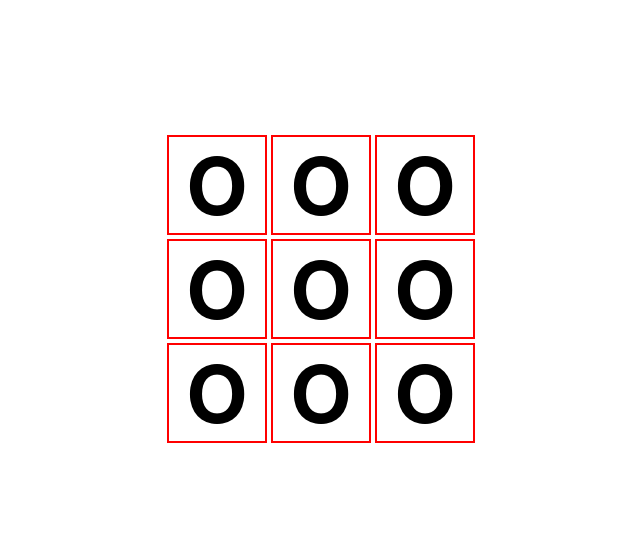
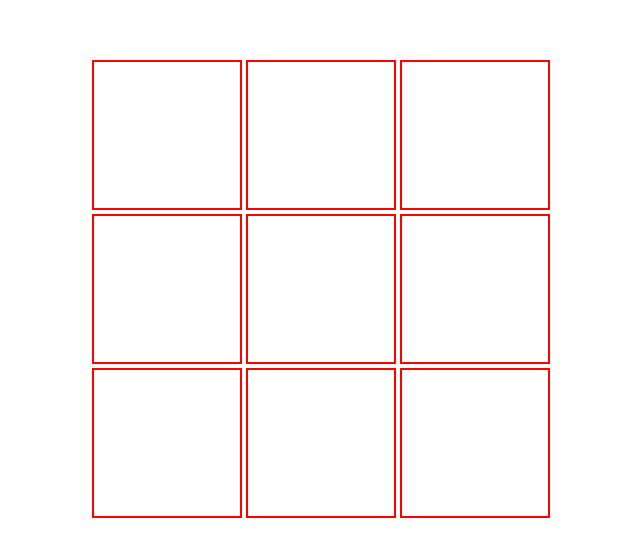
Before and after one commit to Pocuston/ttt, a React (Create React App) app: page / in a window 1280 px wide. Shown: the part 111-668 px from the top of the page, without its empty margins (319-959 px from the left). Built offline with nearby package versions, Linux system fonts and the light colour scheme.

Commit message:
Handle space clicks

```diff
--- a/src/App.tsx
+++ b/src/App.tsx
@@ -1,14 +1,17 @@
 import React, {useState} from "react";
 import "./App.css";
 
-import {createModel} from "./model";
+import {createModel, move} from "./model";
 import Grid from "./Grid";
 
 const App: React.FC = () => {
   const [model, setModel] = useState(createModel());
   return (
     <div className="App">
-      <Grid model={model} />
+      <Grid
+        model={model}
+        onSpaceClick={position => setModel(model => move(model, position))}
+      />
     </div>
   );
 };
--- a/src/Grid.css
+++ b/src/Grid.css
@@ -1,7 +1,7 @@
 .grid {
   display: grid;
-  grid-template-columns: 100px 100px 100px;
-  grid-template-rows: 100px 100px 100px;
+  grid-template-columns: 150px 150px 150px;
+  grid-template-rows: 150px 150px 150px;
   grid-column-gap: 4px;
   grid-row-gap: 4px;
   justify-content: center;
@@ -18,3 +18,8 @@
   font-size: 80px;
   font-weight: bold;
 }
+
+.grid .space:hover {
+  cursor: pointer;
+  background-color: antiquewhite;
+}
--- a/src/Grid.tsx
+++ b/src/Grid.tsx
@@ -1,20 +1,25 @@
 import React from "react";
 
 import "./Grid.css";
-import {Model} from "./model";
+import {Model, Position} from "./model";
 
 type GridProps = {
   model: Model;
+  onSpaceClick: (position: Position) => void;
 };
 
 const Grid: React.FC<GridProps> = (props: GridProps) => {
-  const { model } = props;
+  const { model, onSpaceClick } = props;
   return (
     <div className={"grid"}>
       {model.grid.map((row, rowIndex) =>
         row.map((col, colIndex) => (
-          <div key={`${rowIndex}-${colIndex}`} className={"space"}>
-            O
+          <div
+            key={`${rowIndex}-${colIndex}`}
+            className={"space"}
+            onClick={() => onSpaceClick({ row: rowIndex, col: colIndex })}
+          >
+            {col}
           </div>
         ))
       )}
--- a/src/model.ts
+++ b/src/model.ts
@@ -5,9 +5,16 @@ export type Space = "X" | "O" | null;
 
 export type Grid = Space[][];
 
+export type Player = "X" | "O";
+
 export type Model = {
   grid: Grid;
-  onMove: "X" | "O";
+  onMove: Player;
+};
+
+export type Position = {
+  row: number;
+  col: number;
 };
 
 export function createModel(): Model {
@@ -22,3 +29,26 @@ export function createModel(): Model {
     onMove
   };
 }
+
+export function isValidMove(model: Model, position: Position): boolean {
+  return model.grid[position.row][position.col] === null;
+}
+
+export function move(model: Model, position: Position): Model {
+  if (!isValidMove(model, position)) {
+    return model;
+  }
+  const grid = markSpace(model.grid, position, model.onMove);
+  const onMove = switchOnMove(model.onMove);
+  return { ...model, grid, onMove };
+}
+
+function switchOnMove(currentPlayer: Player): Player {
+  return currentPlayer === O ? X : O;
+}
+
+function markSpace(currentGrid: Grid, position: Position, player: Player) {
+  const newGrid = [...currentGrid];
+  newGrid[position.row][position.col] = player;
+  return newGrid;
+}
```
